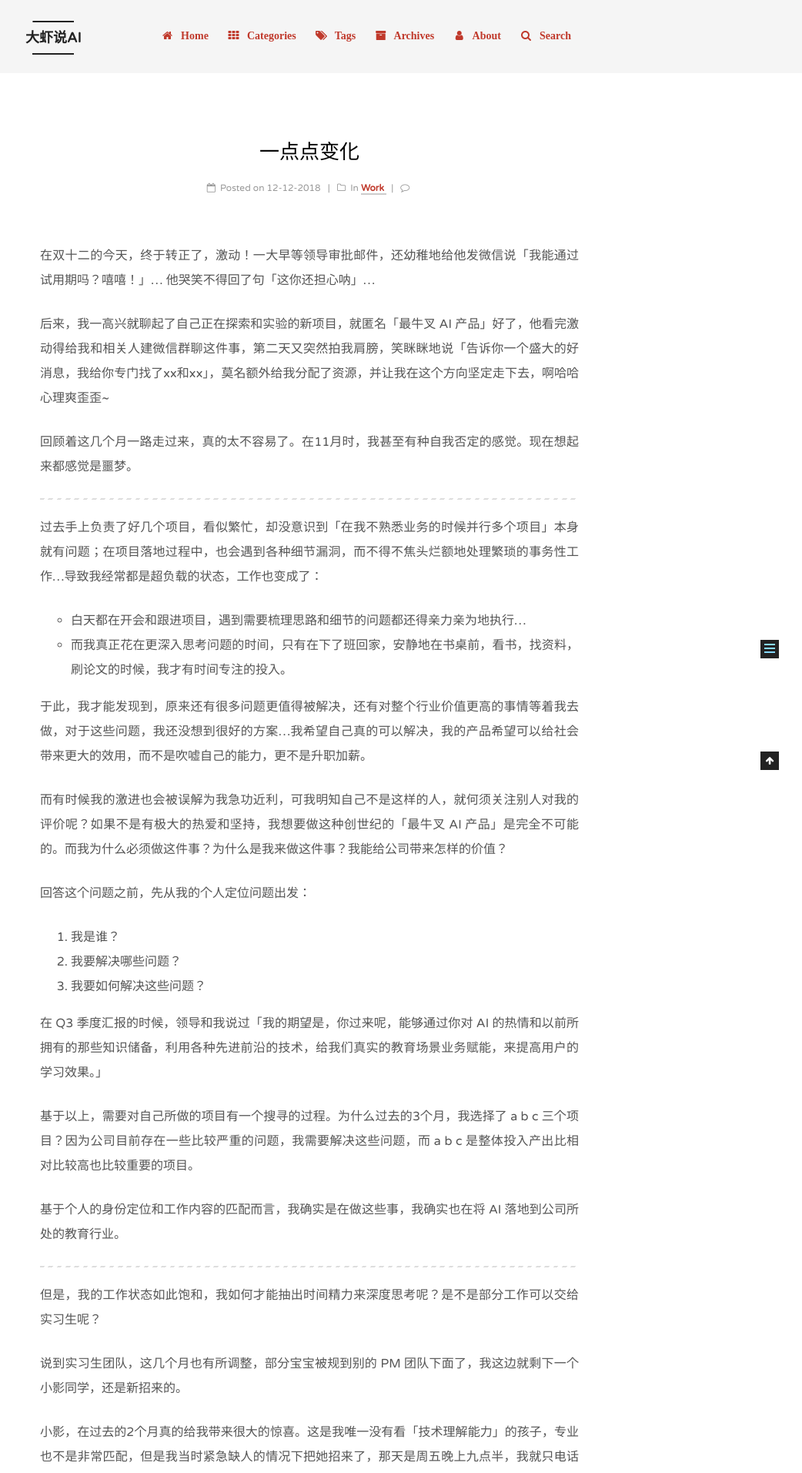
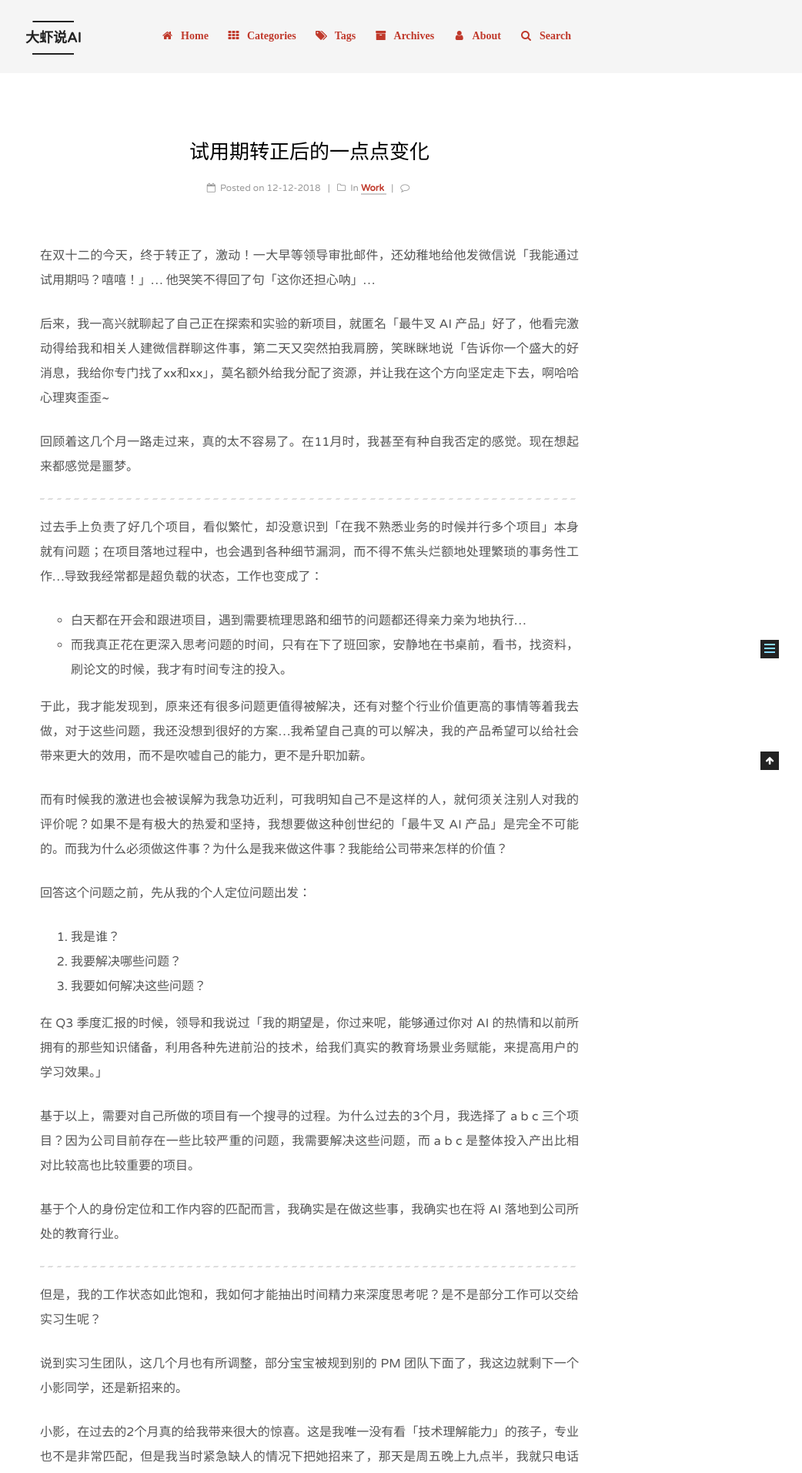
Before and after one commit to RamyWu/RamyWu.github.io, a Jekyll site: the page built from _posts/2018-12-12-VIPKID-Become-Regular-Staff.md, in a window 1280 px wide. Shown: the top 1913 px of the page at 77% size, without its empty margins (238-1280 px from the left). Built offline with Jekyll 4.4.1, drawn with Linux system fonts in a browser that asks for light colours; comment, search, counter and statistics services are not loaded.

Commit message:
add 181212

```diff
--- a/_posts/2018-12-12-VIPKID-Become-Regular-Staff.md
+++ b/_posts/2018-12-12-VIPKID-Become-Regular-Staff.md
@@ -1,6 +1,6 @@
 ---
 layout: post
-title:  "一点点变化"
+title:  "试用期转正后的一点点变化"
 date:   2018-12-12 13:55:00 +0800
 tags: AI-PM
 category: Work
```
